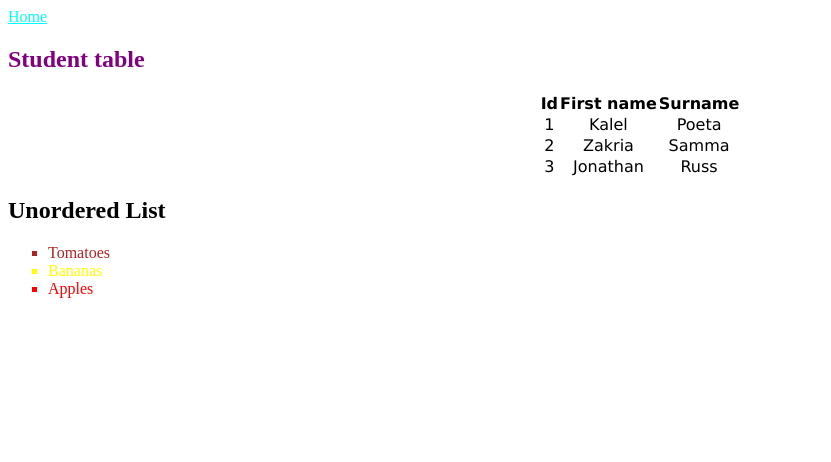
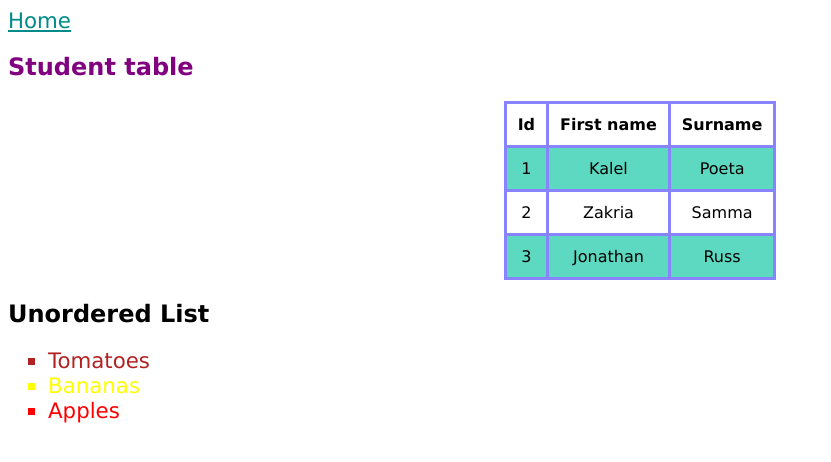
Before and after one commit to KalelJong/M293_Web_Kalel_Poeta, a plain HTML site: page D1_BasicStyles/index.html in a window 1280 px wide. Shown: the whole page, without its empty margins (0-831 px from the left). Drawn offline with Linux system fonts and the light colour scheme.

Commit message:
Code example D1 done

```diff
--- a/D1_BasicStyles/style.css
+++ b/D1_BasicStyles/style.css
@@ -1,5 +1,10 @@
+html{
+    font-family: Verdana, Geneva, Tahoma, sans-serif;
+}
+
 a{
-    color: cyan;
+    color: darkcyan;
+    font-size: 16pt;
 }
 
 a:hover{
@@ -10,15 +15,24 @@ ul{
     list-style: square;
 }
 
+li{
+    font-size: 16pt;
+}
+
 table {
     margin: auto;
 
 }
 
-table, td,tr, thead{
+table, td,tr,th{
 
-    border: 1 solid darkcyan;
     border-collapse: collapse;
+    border: 3px solid #8884FF;
+    text-align: left;
+    padding: 11px;
     text-align: center;
-    font-family: Verdana, Geneva, Tahoma, sans-serif;
 }
+
+tr:nth-child(even){
+    background-color: #5DD9C1;
+}
```
